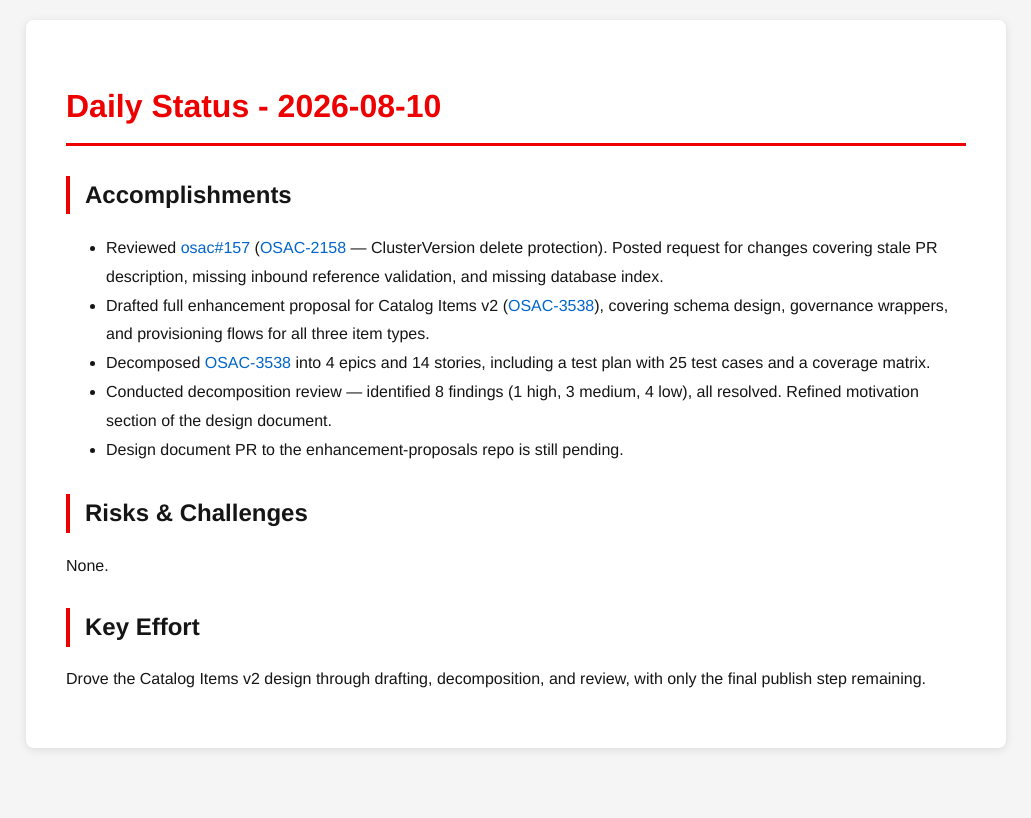
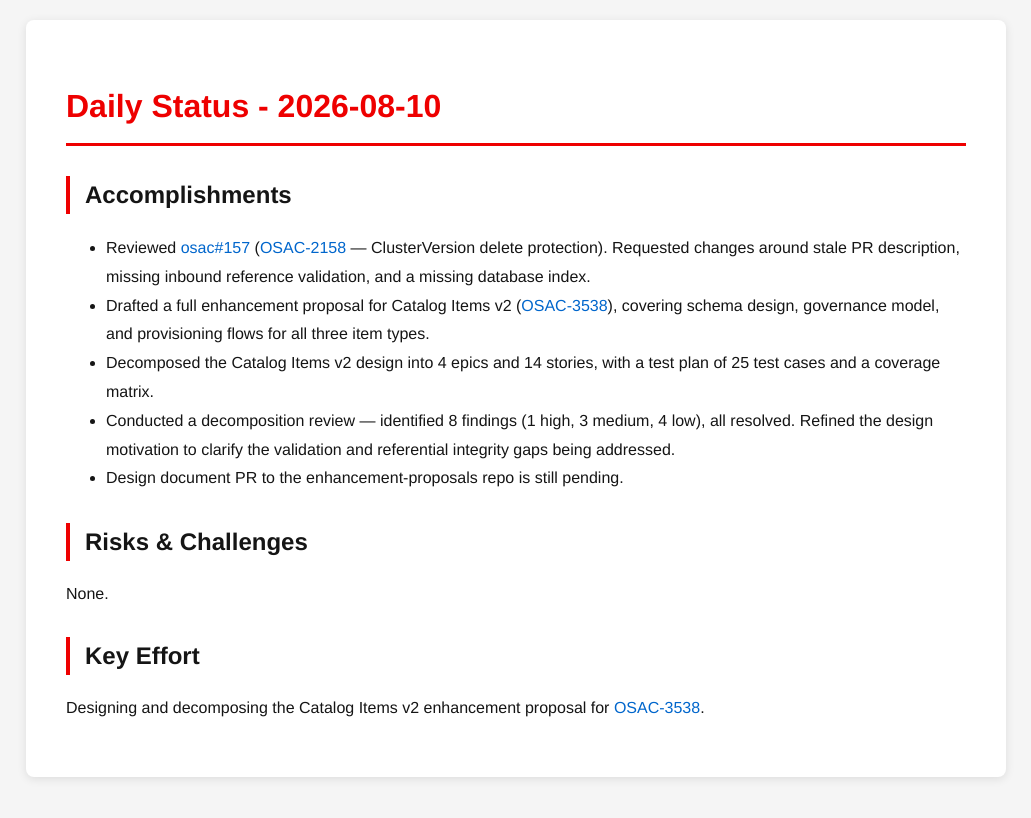
Before and after one commit to tzvatot/daily-status, a Jekyll site: the page built from 2026-08-10.md, in a window 1280 px wide. Shown: the top 818 px of the page, without its empty margins (124-1155 px from the left). Built offline with Jekyll 4.4.1, drawn with Linux system fonts in a browser that asks for light colours.

Commit message:
Daily status update - 2026-08-10

```diff
--- a/2026-08-10.md
+++ b/2026-08-10.md
@@ -7,14 +7,14 @@ date: 2026-08-10
 # Daily Status - 2026-08-10
 
 ## Accomplishments
-- Reviewed [osac#157](https://github.com/osac-project/osac/pull/157) ([OSAC-2158](https://redhat.atlassian.net/browse/OSAC-2158) — ClusterVersion delete protection). Posted request for changes covering stale PR description, missing inbound reference validation, and missing database index.
-- Drafted full enhancement proposal for Catalog Items v2 ([OSAC-3538](https://redhat.atlassian.net/browse/OSAC-3538)), covering schema design, governance wrappers, and provisioning flows for all three item types.
-- Decomposed [OSAC-3538](https://redhat.atlassian.net/browse/OSAC-3538) into 4 epics and 14 stories, including a test plan with 25 test cases and a coverage matrix.
-- Conducted decomposition review — identified 8 findings (1 high, 3 medium, 4 low), all resolved. Refined motivation section of the design document.
+- Reviewed [osac#157](https://github.com/osac-project/osac/pull/157) ([OSAC-2158](https://redhat.atlassian.net/browse/OSAC-2158) — ClusterVersion delete protection). Requested changes around stale PR description, missing inbound reference validation, and a missing database index.
+- Drafted a full enhancement proposal for Catalog Items v2 ([OSAC-3538](https://redhat.atlassian.net/browse/OSAC-3538)), covering schema design, governance model, and provisioning flows for all three item types.
+- Decomposed the Catalog Items v2 design into 4 epics and 14 stories, with a test plan of 25 test cases and a coverage matrix.
+- Conducted a decomposition review — identified 8 findings (1 high, 3 medium, 4 low), all resolved. Refined the design motivation to clarify the validation and referential integrity gaps being addressed.
 - Design document PR to the enhancement-proposals repo is still pending.
 
 ## Risks & Challenges
 None.
 
 ## Key Effort
-Drove the Catalog Items v2 design through drafting, decomposition, and review, with only the final publish step remaining.
+Designing and decomposing the Catalog Items v2 enhancement proposal for [OSAC-3538](https://redhat.atlassian.net/browse/OSAC-3538).
```
